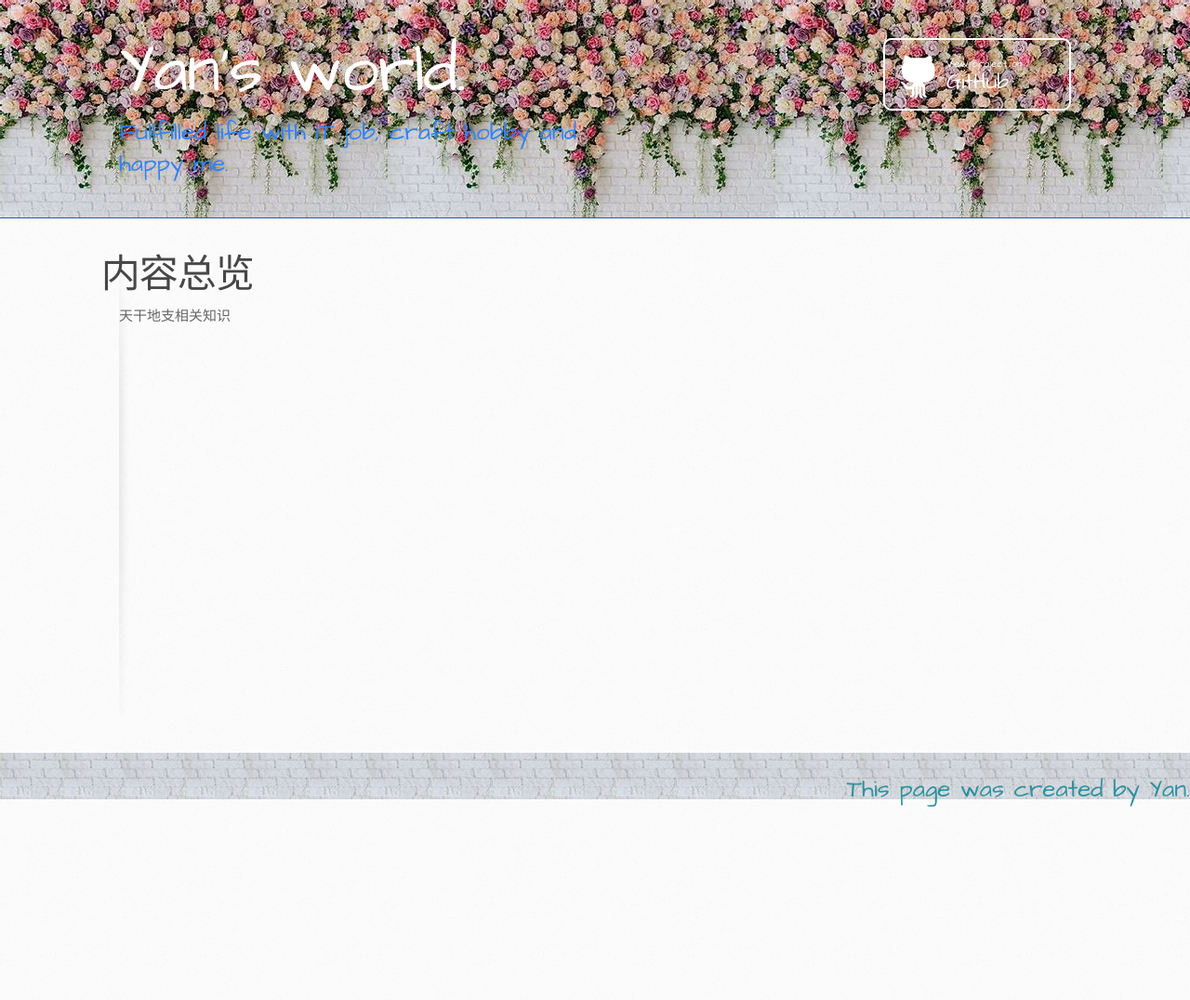
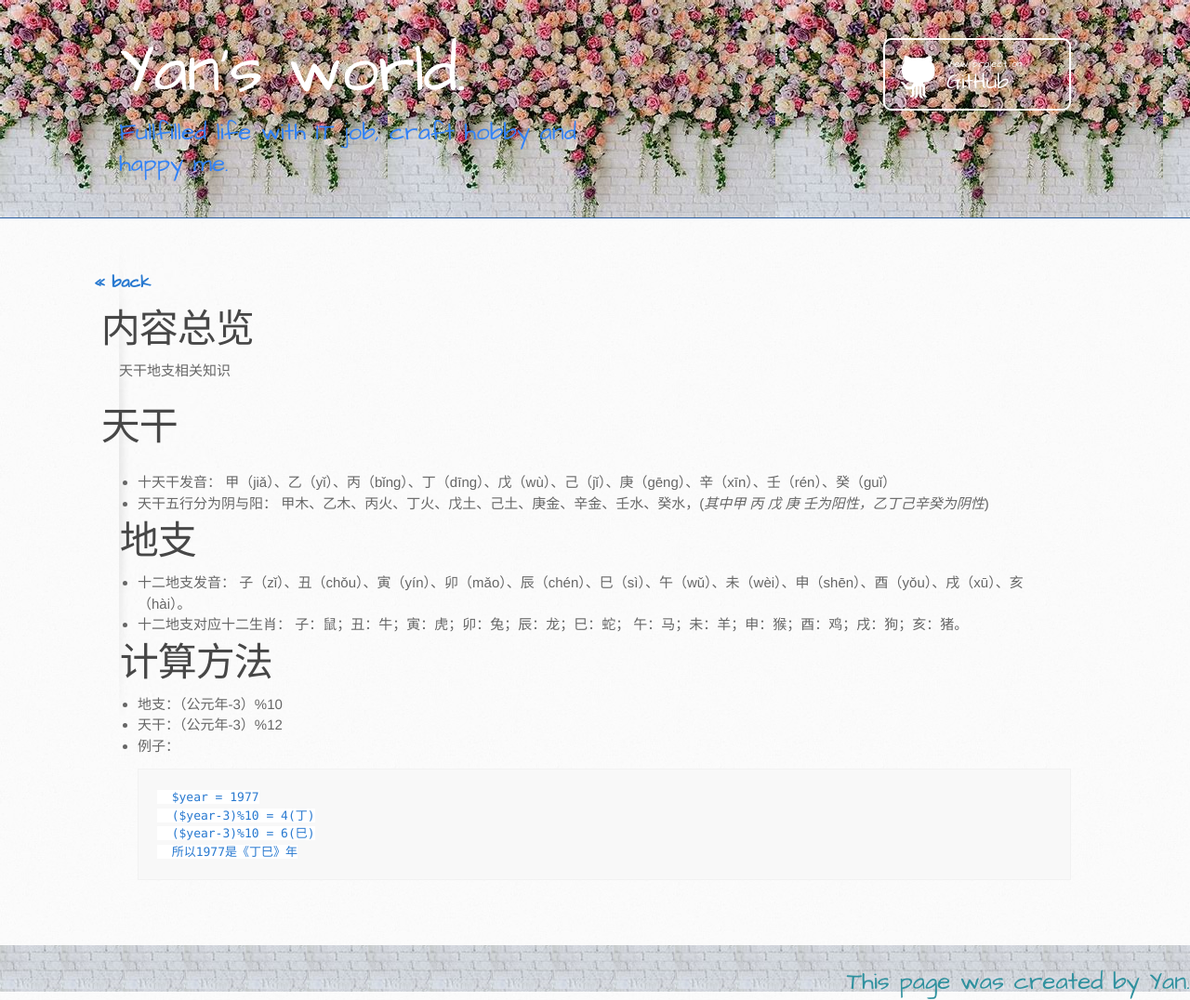
Before and after one commit to itcraftme/itcraftme, a Jekyll site: the page built from docs/me/tiangandizhi.md, in a window 1280 px wide. Shown: the whole page at 93% size. Built offline with Jekyll 4.4.1, drawn with Linux system fonts in a browser that asks for light colours; our own code applies the rules of GitHub Pages for plain Markdown files; before the commit the page ends 900 px from its top, so only the background shows below that.

Commit message:
Update tiangandizhi.md

````diff
--- a/docs/me/tiangandizhi.md
+++ b/docs/me/tiangandizhi.md
@@ -1,2 +1,24 @@
+###  [<< back](./index.md)
 # 内容总览
 天干地支相关知识
+# 天干
+  - 十天干发音：
+    甲（jiǎ）、乙（yǐ）、丙（bǐng）、丁（dīng）、戊（wù）、己（jǐ）、庚（gēng）、辛（xīn）、壬（rén）、癸（guǐ）
+  - 天干五行分为阴与阳：
+    甲木、乙木、丙火、丁火、戊土、己土、庚金、辛金、壬水、癸水，(*其中甲 丙 戊 庚 壬为阳性，乙丁己辛癸为阴性*)
+# 地支
+  - 十二地支发音：
+    子（zǐ）、丑（chǒu）、寅（yín）、卯（mǎo）、辰（chén）、巳（sì）、午（wǔ）、未（wèi）、申（shēn）、酉（yǒu）、戌（xū）、亥（hài）。
+  - 十二地支对应十二生肖：
+    子：鼠；丑：牛；寅：虎；卯：兔；辰：龙；巳：蛇；
+    午：马；未：羊；申：猴；酉：鸡；戌：狗；亥：猪。
+# 计算方法
+  - 地支：（公元年-3）%10
+  - 天干：（公元年-3）%12
+  - 例子：
+  ```
+  $year = 1977
+  ($year-3)%10 = 4(丁)
+  ($year-3)%10 = 6(巳)
+  所以1977是《丁巳》年
+  ```
````
